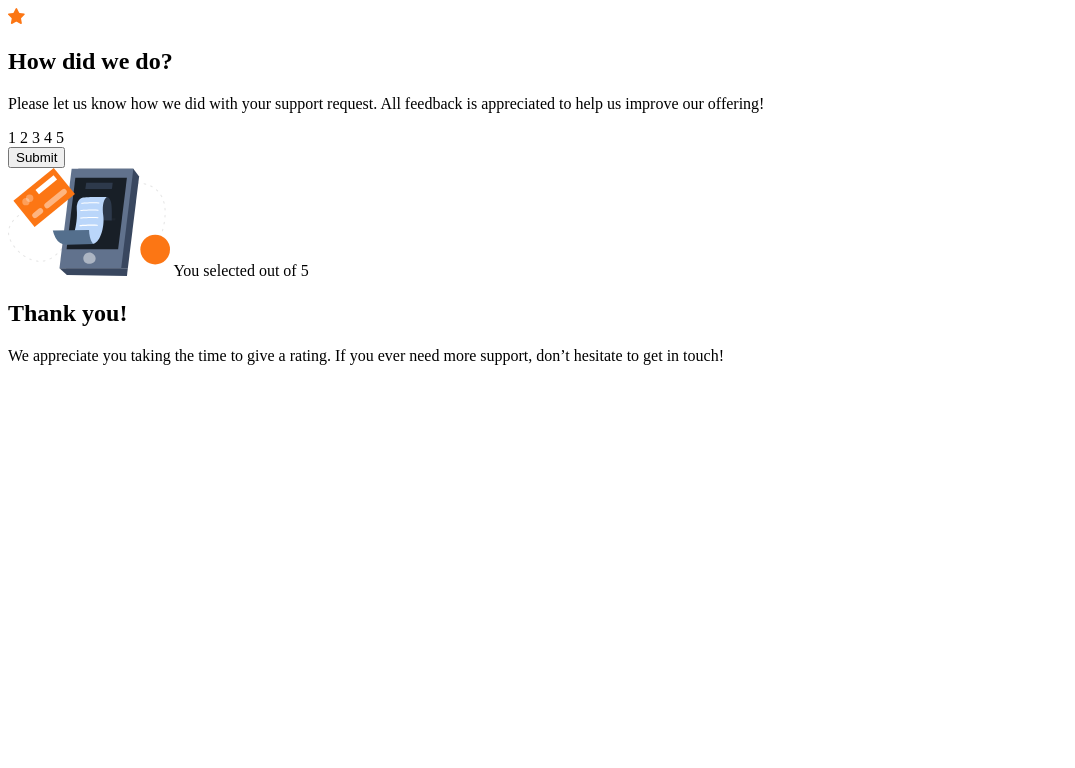
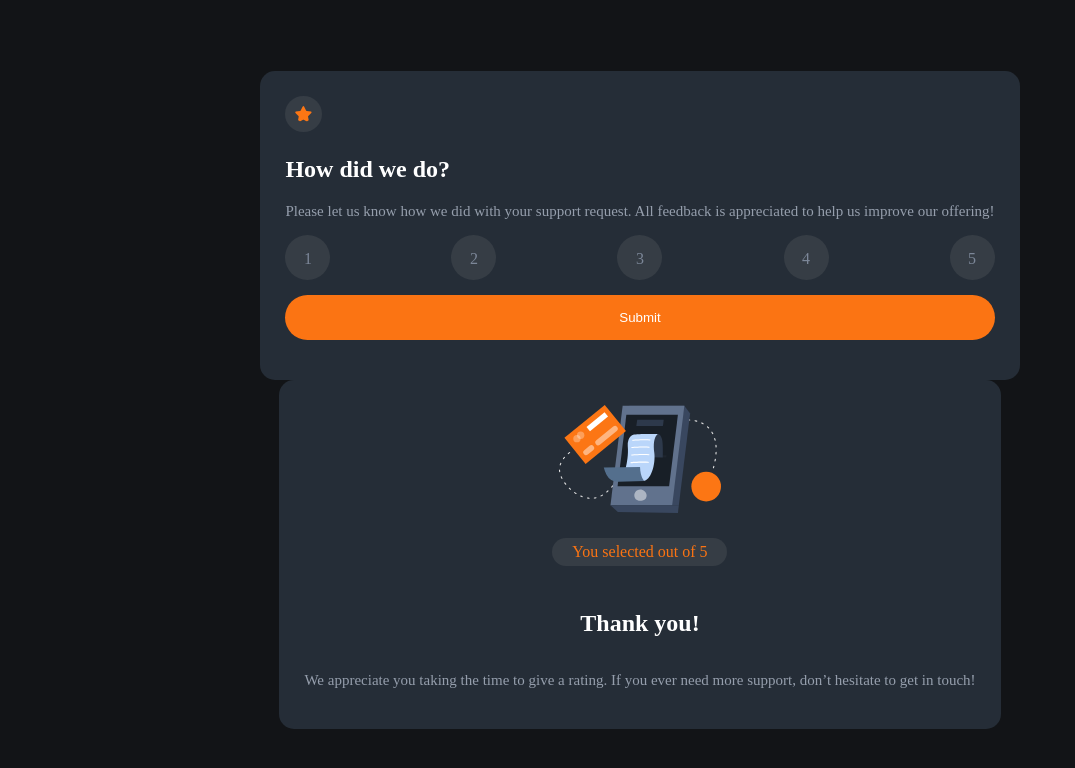
Before and after one commit to lmpko/frontendmentor-interactive-rating-component-main, a plain HTML site: page index.html in a window 1280 px wide. Shown: the whole page, without its empty margins (0-1075 px from the left). Drawn offline with Linux system fonts and the light colour scheme.

Commit message:
css for thank card added

```diff
--- a/app.css
+++ b/app.css
@@ -7,4 +7,88 @@
     --fouthary-color: hsl(216, 12%, 54%);
     --fifthary-color: hsl(213, 19%, 18%);
     --sixthary-color: hsl(216, 12%, 8%);
+
+    --seventh-color: hsl(212, 12%, 24%);
 }
+
+body{
+    margin: 0;
+    min-height: 100vh;
+    display: flex;
+    justify-content: center;
+    align-items: center;
+    flex-direction: column;
+    background-color: var(--sixthary-color);
+    font-weight: 400;
+}
+
+main{
+    margin: 0 1.5625rem;
+    background-color: var(--fifthary-color);
+    border-radius: .9375rem;
+    padding: 1.5625rem;
+}
+
+main p{
+    font-size: 15px;
+    color: var(--tertiary-color);
+}
+
+main h1{
+    color: var(--secondary-color);
+    font-weight: 700;
+}
+
+.rating-card img{
+    border-radius: 50%;
+    padding: .625rem;
+    background-color: var(--seventh-color);
+}
+
+.rating{
+    display: flex;
+    flex-direction: row;
+    justify-content: space-between;
+}
+
+.rating div{
+    color: var(--fouthary-color);
+    background-color: var(--seventh-color);
+    width: .9375rem;
+    height: .9375rem;
+    border-radius: 50%;
+    padding: .9375rem;
+    display: flex;
+    justify-content: center;
+}
+
+main button{
+    width: 100%;
+    padding: .9375rem;
+    background-color: var(--primary-color);
+    color: var(--secondary-color);
+    border: none;
+    border-radius: 1.5625rem;
+    margin: .9375rem 0;
+}
+
+.thank-card{
+    text-align: center;
+    display: flex;
+    flex-direction: column;
+    justify-content: center;
+    align-items: center;
+}
+
+.thank-card h1{
+    font-weight: 700;
+}
+
+.rating-summary{
+    color: var(--primary-color);
+    background-color: var(--seventh-color);
+    border-radius: 1.5625rem;
+    padding: .3125rem;
+    margin: 1.5625rem 0;
+    width: 10.3125rem;
+}
--- a/index.html
+++ b/index.html
@@ -14,30 +14,30 @@
 <body>
 
   <main>
-    <section>
+    <section class="rating-card">
       <img src="/images/icon-star.svg" alt="star-rating">
       <h1>How did we do?</h1>
       <p>
         Please let us know how we did with your support request. All feedback is appreciated
         to help us improve our offering!
       </p>
-      <div>
-        <span>1</span>
-        <span>2</span>
-        <span>3</span>
-        <span>4</span>
-        <span>5</span>
+      <div class="rating">
+        <div>1</div>
+        <div>2</div>
+        <div>3</div>
+        <div>4</div>
+        <div>5</div>
       </div>
       <button>Submit</button>
     </section>
   </main>
 
   <main>
-    <section>
+    <section class="thank-card">
       <img src="/images/illustration-thank-you.svg" alt="thank you">
-      <span>
+      <div class="rating-summary">
          You selected <span><!-- Add rating here --></span> out of 5
-      </span>
+      </div>
       <h1>Thank you!</h1>
       <p>
         We appreciate you taking the time to give a rating. If you ever need more support,
```
